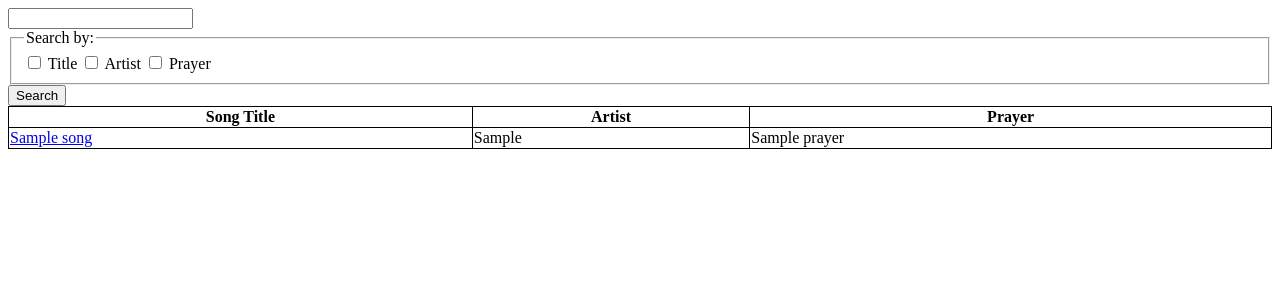
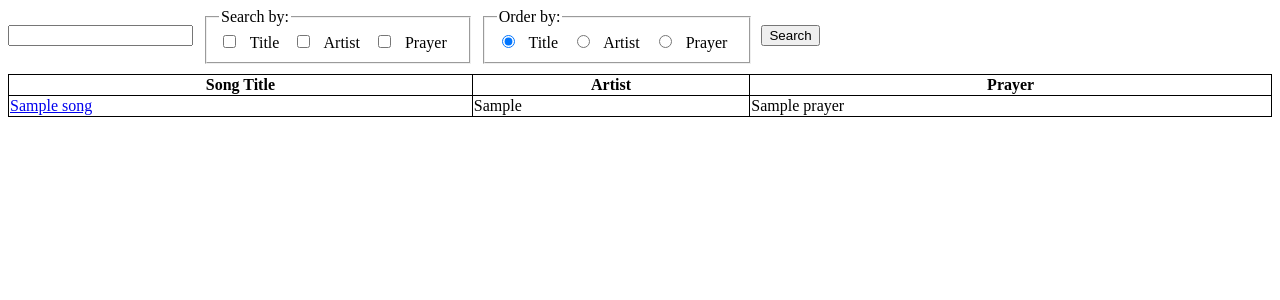
Before and after one commit to AceAttorneyMaster111/tfilah-toolbox, a Django app: page /service_generator/ in a window 1280 px wide. Shown: the top 300 px of the page. Run offline with Django 3.2, Linux system fonts and the light colour scheme; tables that the repository leaves empty hold one stand-in row (values such as "Sample post").

Commit message:
Added order by field

```diff
--- a/service_generator/static/service_generator/search.css
+++ b/service_generator/static/service_generator/search.css
@@ -7,3 +7,17 @@ table {
 th, td {
     border: 1px solid black;
 }
+
+form {
+    display: flex;
+    align-items: center;
+    margin-bottom: 10px;
+}
+
+legend {
+    display: inline;
+}
+
+form * {
+    margin-right: 10px
+}
--- a/service_generator/templates/service_generator/search.html
+++ b/service_generator/templates/service_generator/search.html
@@ -12,14 +12,26 @@
             <fieldset>
                 <legend>Search by:</legend>
 
-                <input type="checkbox" name="filter_by_title" id="by_title">
-                <label for="by_title">Title</label>
+                <input type="checkbox" name="filter_by_title" id="filter-by-title">
+                <label for="filter-by-title">Title</label>
 
-                <input type="checkbox" name="filter_by_artist" id="by_artist">
-                <label for="by_artist">Artist</label>
+                <input type="checkbox" name="filter_by_artist" id="filter-by-artist">
+                <label for="filter-by-artist">Artist</label>
 
-                <input type="checkbox" name="filter_by_prayer" id="by_prayer">
-                <label for="by_prayer">Prayer</label>
+                <input type="checkbox" name="filter_by_prayer" id="filter-by-prayer">
+                <label for="filter-by-prayer">Prayer</label>
+            </fieldset>
+            <fieldset>
+                <legend>Order by:</legend>
+
+                <input type="radio" name="order_by" id="order-by-title" value="title" {% if order_by == "title" %}checked{% endif %}>
+                <label for="order-by-title">Title</label>
+
+                <input type="radio" name="order_by" id="order-by-artist" value="artist" {% if order_by == "artist" %}checked{% endif %}>
+                <label for="order-by-artist">Artist</label>
+
+                <input type="radio" name="order_by" id="order-by-prayer" value="prayer" {% if order_by == "prayer" %}checked{% endif %}>
+                <label for="forder-by-prayer">Prayer</label>
             </fieldset>
             <button type="submit">Search</button>
         </form>
--- a/service_generator/views.py
+++ b/service_generator/views.py
@@ -7,7 +7,7 @@ from django.shortcuts import get_object_or_404, render
 from .models import Song
 
 def search(request):
-    return render(request, "service_generator/search.html", {"song_list": Song.objects.all, "filter_text": ""})
+    return render(request, "service_generator/search.html", {"song_list": Song.objects.all, "filter_text": "", "order_by": "title"})
 
 def filter(request):
     filter_by = {
@@ -23,9 +23,9 @@ def filter(request):
         | (Q(artist__icontains=filter_text) if filter_by["artist"] else Q())
         | (Q(prayer__name__icontains=filter_text) if filter_by["prayer"] else Q())
     )
-    song_list = Song.objects.filter(query)
+    song_list = Song.objects.filter(query).order_by(request.GET["order_by"])
 
-    return render(request, "service_generator/search.html", {"song_list": song_list, "filter_text": filter_text})
+    return render(request, "service_generator/search.html", {"song_list": song_list, "filter_text": filter_text, "order_by": request.GET["order_by"]})
 
 def viewsong(request, song_id):
     song = get_object_or_404(Song, pk=song_id)
```
